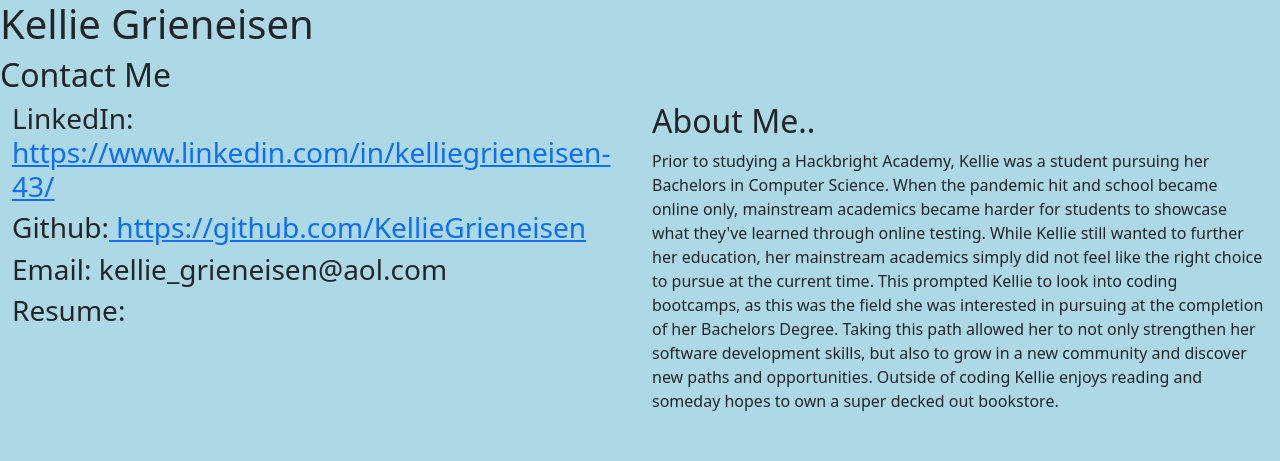
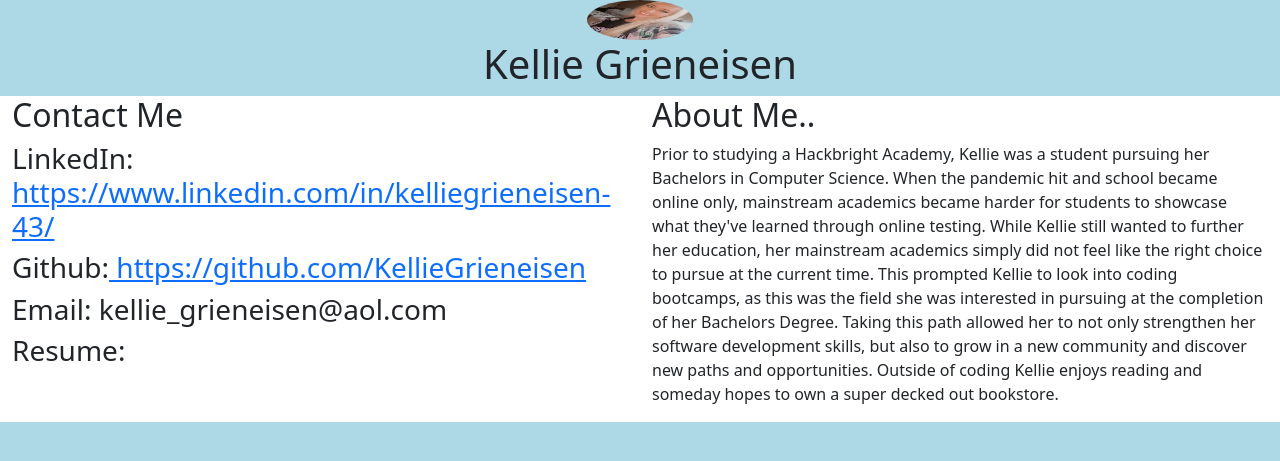
Before and after one commit to KellieGrieneisen/KGWeb, a Flask app: page / in a window 1280 px wide. Shown: the top 461 px of the page. Run offline with Flask 2, Linux system fonts and the light colour scheme.

Commit message:
added photo and css styling.

```diff
--- /dev/null
+++ b/static/css/web_style.css
@@ -0,0 +1,18 @@
+h1 {
+    content: center;
+    text-align: center;
+}
+
+body {
+    background-color: lightblue;
+}
+
+img {
+    border-radius: 50%;
+    width: 15pt;
+    height: 30pt;
+}
+
+#contact {
+    background-color: white;
+}
--- a/templates/base.html
+++ b/templates/base.html
@@ -17,7 +17,7 @@
   crossorigin="anonymous"></script>
 
   <!-- Include any page-specific Javascript using this block. -->
-
+  <link href="/static/css/web_style.css" rel="stylesheet">
 </head>
 
 <body>
--- a/templates/home.html
+++ b/templates/home.html
@@ -1,17 +1,13 @@
 {% extends 'base.html' %}
 
 {% block body %}
-<style>
-body {
-    background-color: lightblue;
-}
+<img class="mx-auto d-block" style="width: 80pt" src="/static/img/IMG_5334.jpg">
+<h1>Kellie Grieneisen</h1>
 
-</style>
-<h1>Kellie Grieneisen</h1>
-<h2>Contact Me</h2>
-<div class="container-fluid">
+<div class="container-fluid" id="contact">
     <div class="row">
         <div class="col">
+            <h2>Contact Me</h2>
             <h3>LinkedIn:<a href="https://www.linkedin.com/in/kelliegrieneisen-43/">
                 https://www.linkedin.com/in/kelliegrieneisen-43/</a></h3>
             <h3>Github:<a href="https://github.com/KellieGrieneisen">
```
Also changed, not shown: static/img/IMG_5334.jpg (added), 3 other files.
